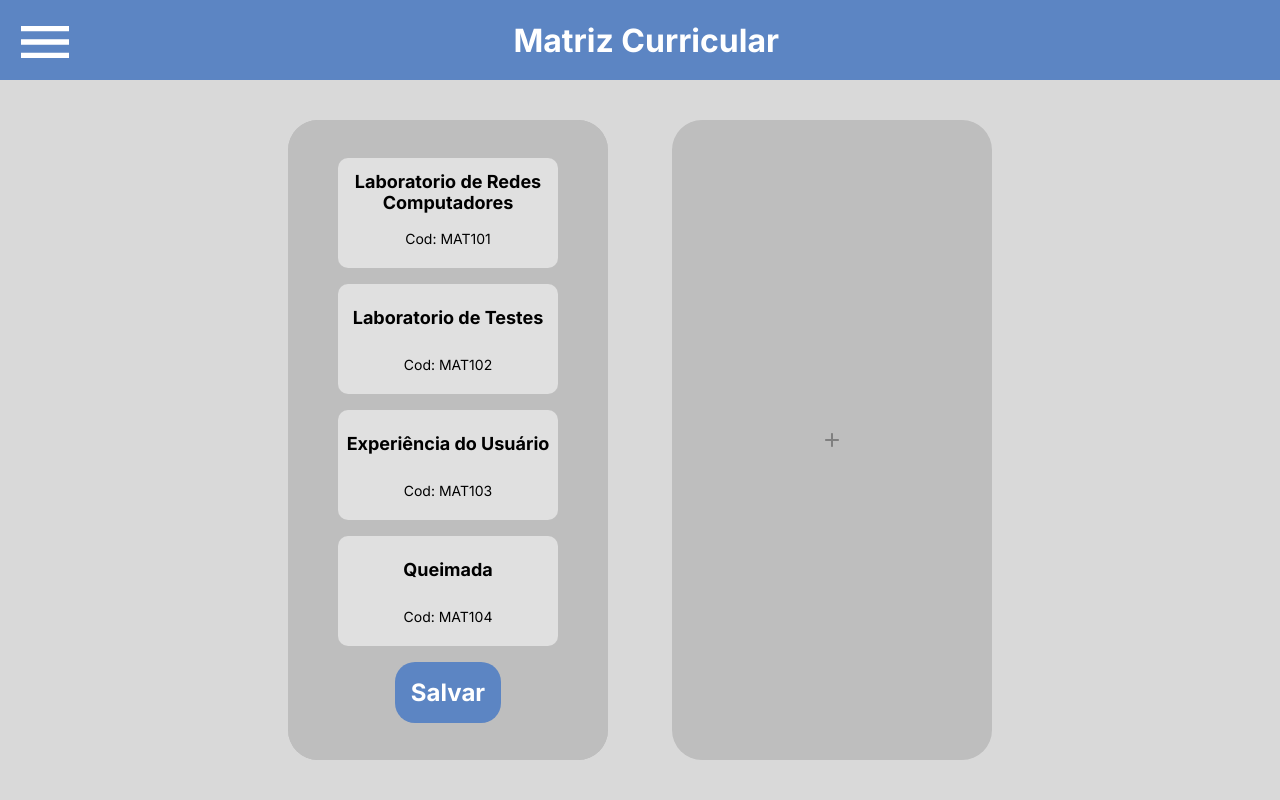
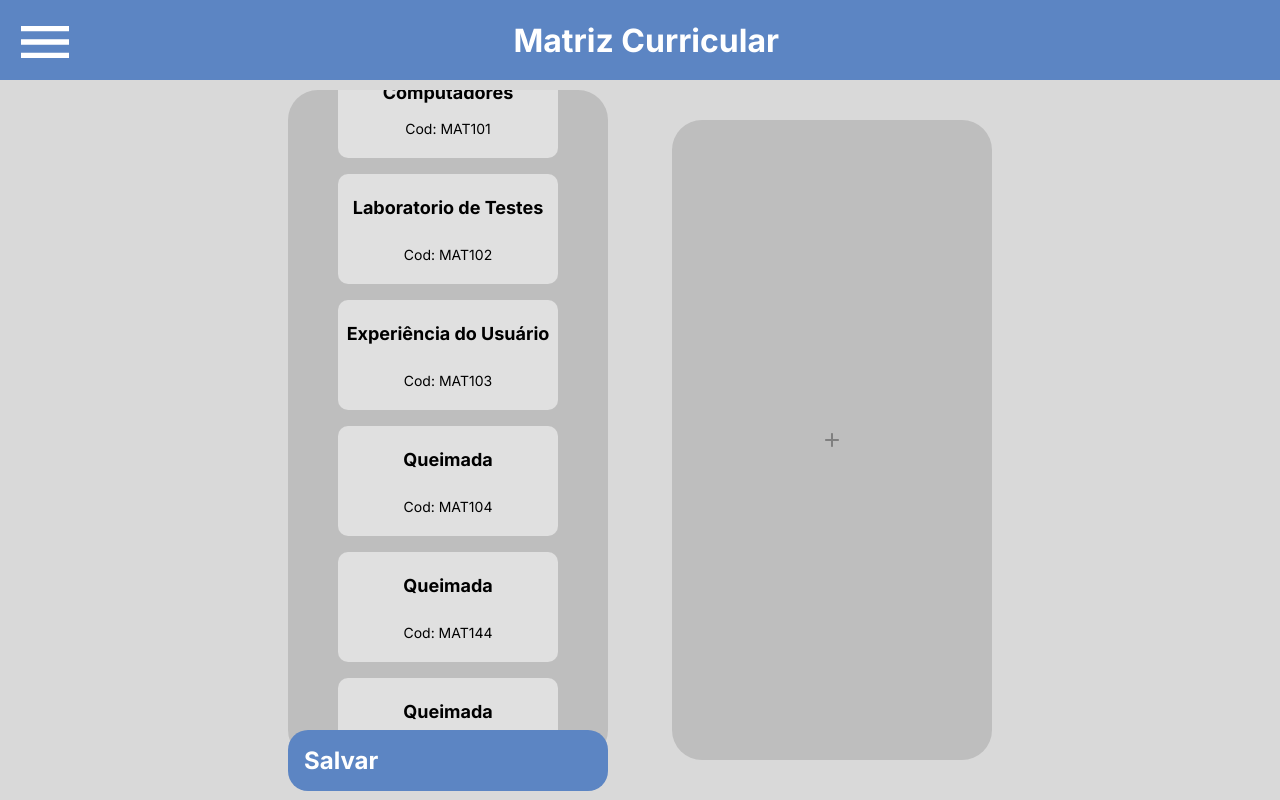
Before and after one commit to Doardot/MatrizCurricular-Frontend, a Next.js app: page /disciplinas in a window 1280 px wide. Built offline with nearby package versions, Linux system fonts and the light colour scheme.

Commit message:
scroll no container de semestre criado

```diff
--- a/package.json
+++ b/package.json
@@ -16,7 +16,8 @@
     "@emotion/styled": "^11.11.5",
     "@mui/icons-material": "^5.15.20",
     "@mui/material": "^5.15.20",
-    "next": "14.2.4",
+    "frontend": "file:",
+    "next": "^14.2.4",
     "react": "^18",
     "react-dom": "^18"
   },
--- a/src/app/disciplinas/page.tsx
+++ b/src/app/disciplinas/page.tsx
@@ -24,6 +24,8 @@ export default function Disciplinas() {
         { codCred: 'MAT102', nome: 'Laboratorio de Testes', semestre: '2022.1' },
         { codCred: 'MAT103', nome: 'Experiência do Usuário', semestre: '2022.1' },
         { codCred: 'MAT104', nome: 'Queimada', semestre: '2022.1' },
+        { codCred: 'MAT144', nome: 'Queimada', semestre: '2022.1' },
+        { codCred: 'MAT04', nome: 'Queimada', semestre: '2022.1' },
     ]);
 
     const [disciplinas2, setDisciplinas2] = useState([
--- a/src/components/SemestreContainer/index.css
+++ b/src/components/SemestreContainer/index.css
@@ -1,6 +1,7 @@
 .semesterContainer{
     display: flex;
     flex-direction: column;
+    padding-top: 1rem;
     background-color: rgba(190, 190, 190, 1);
     border-radius: 30px;
     width: 20rem;
@@ -8,9 +9,19 @@
     align-items: center;
     justify-content: center;
     gap: 1rem;
+    overflow:hidden;
+    overflow-y: scroll;
 }
 
 .semesterContainer:hover {
     background-color: rgba(190, 190, 190, 0.895);
     cursor: pointer;
 }
+
+.semesterContainerFather{
+    display: flex;
+    flex-direction: column;
+    width: 20rem;
+    align-items: center;
+    justify-content: center;
+}
--- a/src/components/SemestreContainer/index.tsx
+++ b/src/components/SemestreContainer/index.tsx
@@ -17,6 +17,7 @@ interface SemesterContainerProps {
 
 export const SemesterContainer = ({ disciplinas: disciplinas }: SemesterContainerProps) => {
     return (
+        <div>
             <div className='semesterContainer'>
                 <SortableContext items={disciplinas.map((disciplina, index) => disciplina.codCred)} strategy={verticalListSortingStrategy}>
                     {disciplinas.map((disciplina) => (
@@ -29,6 +30,8 @@ export const SemesterContainer = ({ disciplinas: disciplinas }: SemesterContaine
                     ))}
                 </SortableContext>
 
+
+            </div>
             <div className='voidBox'>
                 <BotaoSalvar onButtonClick={() => { }} />
             </div>
```
Also changed, not shown: 1 other file (tests, documents, lock files or other folders). Lines whose indentation alone changed are shown as unchanged.
